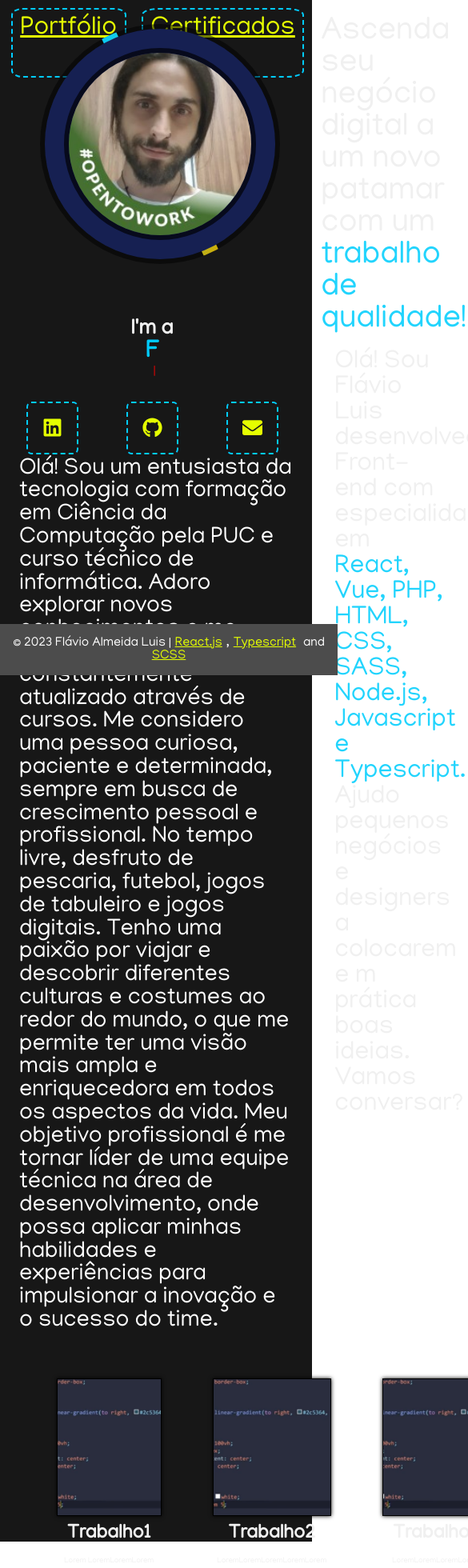
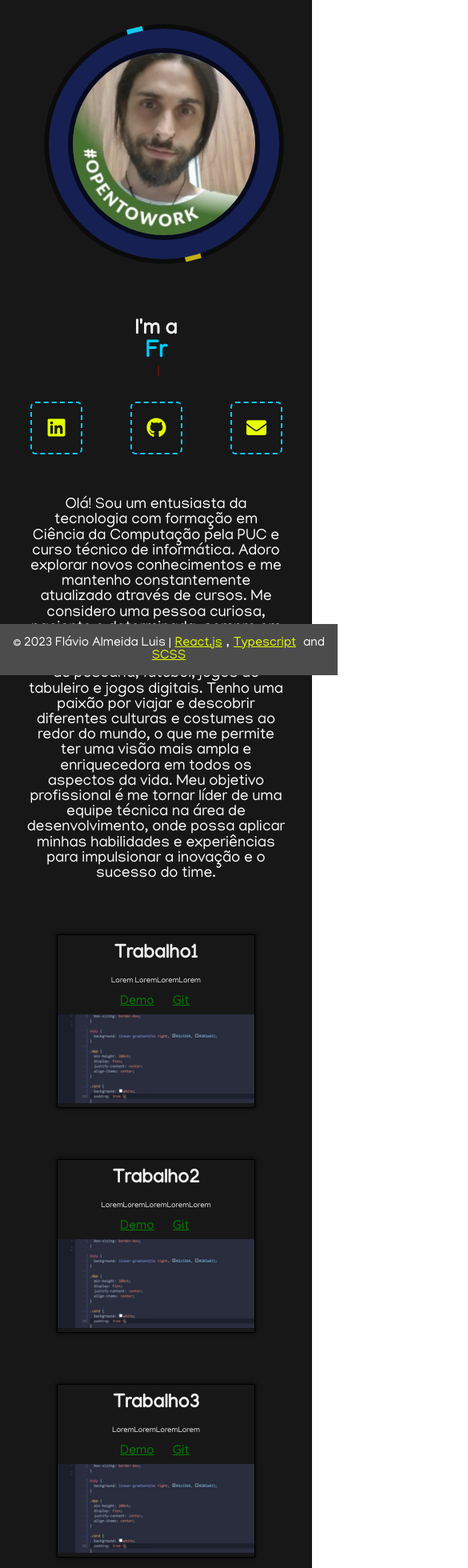
Before and after one commit to flavioaluis/portfolio, a React (Create React App) app: page / in a window 390 px wide. Shown: the top 1960 px of the page at 80% size, 585 px wide, since content can reach past the window. Built offline with nearby package versions, Linux system fonts and the light colour scheme.

Commit message:
Att Responsive

```diff
--- a/src/components/AboutMe/AboutMe.module.scss
+++ b/src/components/AboutMe/AboutMe.module.scss
@@ -4,6 +4,25 @@
     justify-content: center;
 }
 .textMe {
-    font-size:1.8em;
+    font-size:1.4em;
     color:#fff;
+    text-align: center;;
 }
+
+@media (max-width: 768px) {
+	.textMe {
+        padding:0.5em;
+        font-size: 1.2em;
+    }
+
+
+  }
+
+@media (min-width: 769px) and (max-width: 1024px) {
+
+    .textMe {
+        padding:1em;
+        font-size: 1.2em;
+    }
+
+}
--- a/src/components/Grid/Cards/Card.module.scss
+++ b/src/components/Grid/Cards/Card.module.scss
@@ -42,3 +42,19 @@
     margin:0.5em;
     margin-right: 0.7em;
 }
+
+
+@media (max-width: 768px) {
+	.card {
+        width:80%;
+	}
+
+  }
+
+@media (min-width: 769px) and (max-width: 1024px) {
+
+.card {
+    width:40%;
+    margin:1em;
+}
+}
--- a/src/components/Grid/Cards/index.tsx
+++ b/src/components/Grid/Cards/index.tsx
@@ -13,15 +13,16 @@ function Card(props:CardProps) {
 	<>
 	{props.details.map((value, index) => (
      <div className={style.card} key={index}>
-		<div className={style.cardImage}>
-			<img src={value.img}  alt="Trabalho1"/>
-		</div>
-		<div>
-			<h3 className={style.cardTitle}>{value.title}</h3>
+		<h3 className={style.cardTitle}>{value.title}</h3>
 			<p className={style.cardDescription}>
 				{value.description}
 			</p>
 			<a href="">Demo</a> <a href="">Git</a>
+
+		<div>
+			<div className={style.cardImage}>
+				<img src={value.img}  alt="Trabalho1"/>
+			</div>
 		</div>
 	 </div>
 	 ))}
--- a/src/components/NavBar/NavBar.module.scss
+++ b/src/components/NavBar/NavBar.module.scss
@@ -13,6 +13,14 @@
     margin:0.3em;
     border: 2px dashed #00ccff;
     border-radius: 10%;;
-    font-size: 2em;
+    font-size: 1.66em;
     padding:0.3em;
 }
+
+@media (max-width: 768px) {
+
+    .Menu {
+        display:none;
+    }
+
+}
--- a/src/components/Resume/Resume.module.scss
+++ b/src/components/Resume/Resume.module.scss
@@ -19,3 +19,25 @@ span {
 p {
   font-size: 2rem;
 }
+
+
+@media (max-width: 768px) {
+
+  .Resume1 {
+      display:none;
+  }
+
+}
+
+@media (min-width: 769px) and (max-width: 1024px) {
+
+  h2 {
+    padding:30px;
+    font-size: 2rem;
+  }
+
+  p {
+    font-size: 1.5rem;
+  }
+
+}
--- a/src/pages/App.module.scss
+++ b/src/pages/App.module.scss
@@ -1,7 +1,5 @@
 .AppStyle {
     background-color: #171717;
-    min-height: 180vh;
-    @media screen and (min-width:1280px)  {
+    min-height: 150vh;
 
-    }
   }
--- a/src/pages/Home/Home.module.scss
+++ b/src/pages/Home/Home.module.scss
@@ -78,6 +78,7 @@ body {
 
 .Section {
 	width:80%;
+	align-items: center;
 	text-align:center;
 	margin-left:10%;
 }
@@ -85,3 +86,32 @@ body {
 .Section {
 	display:flex;
 }
+
+@media (max-width: 768px) {
+
+	.columns{
+		height:65vh;
+		display:block;
+		flex-direction:row;
+		margin-bottom:4em;
+
+	  }
+
+	.Section {
+		padding-bottom: 30px;
+		flex-wrap: wrap;
+	}
+
+  }
+
+@media (min-width: 769px) and (max-width: 1024px) {
+	.Section {
+		padding-bottom: 30px;
+		flex-wrap: wrap;
+	}
+
+  }
+
+@media (min-width: 1025px) {
+	/* Styles for large screens */
+  }
```
Also changed, not shown: src/components/Image/Image.module.scss (line endings or trailing spaces).
